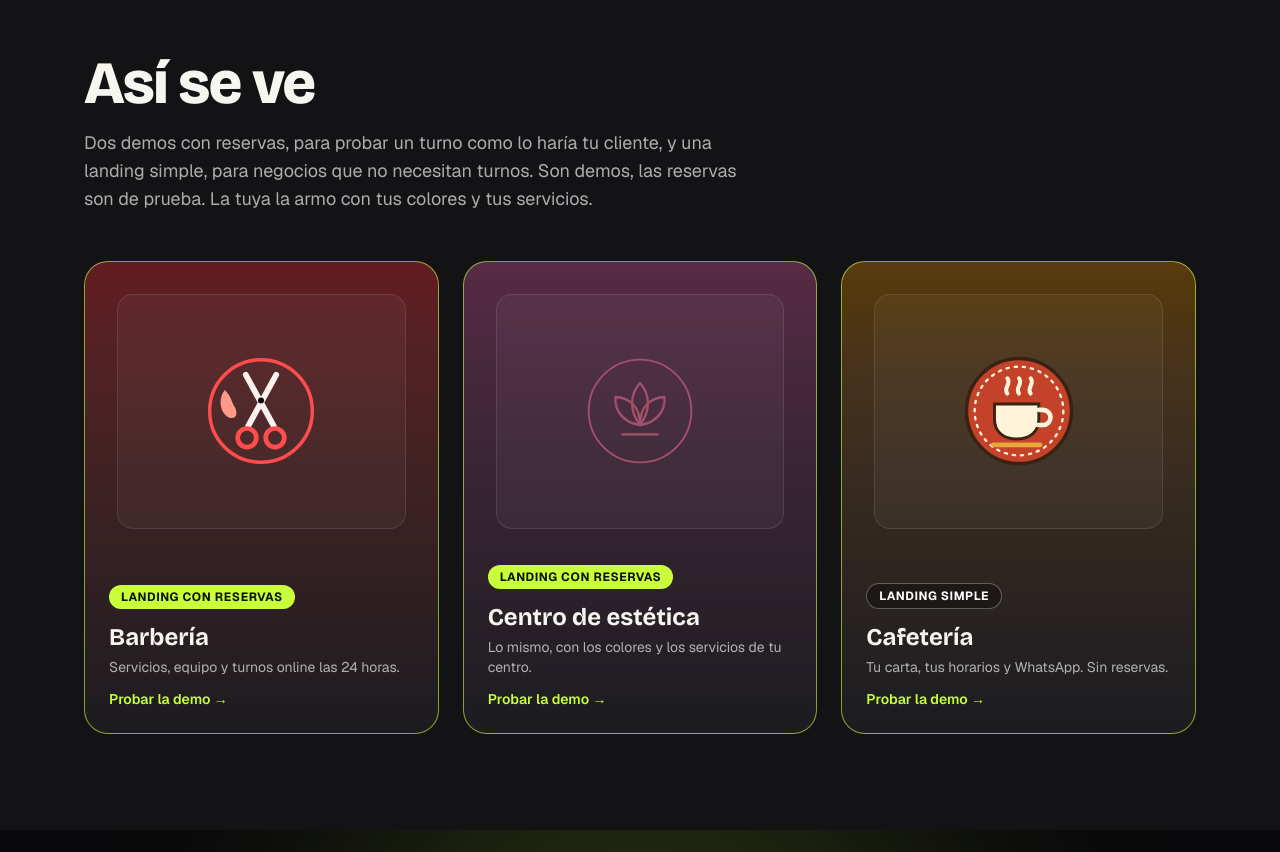
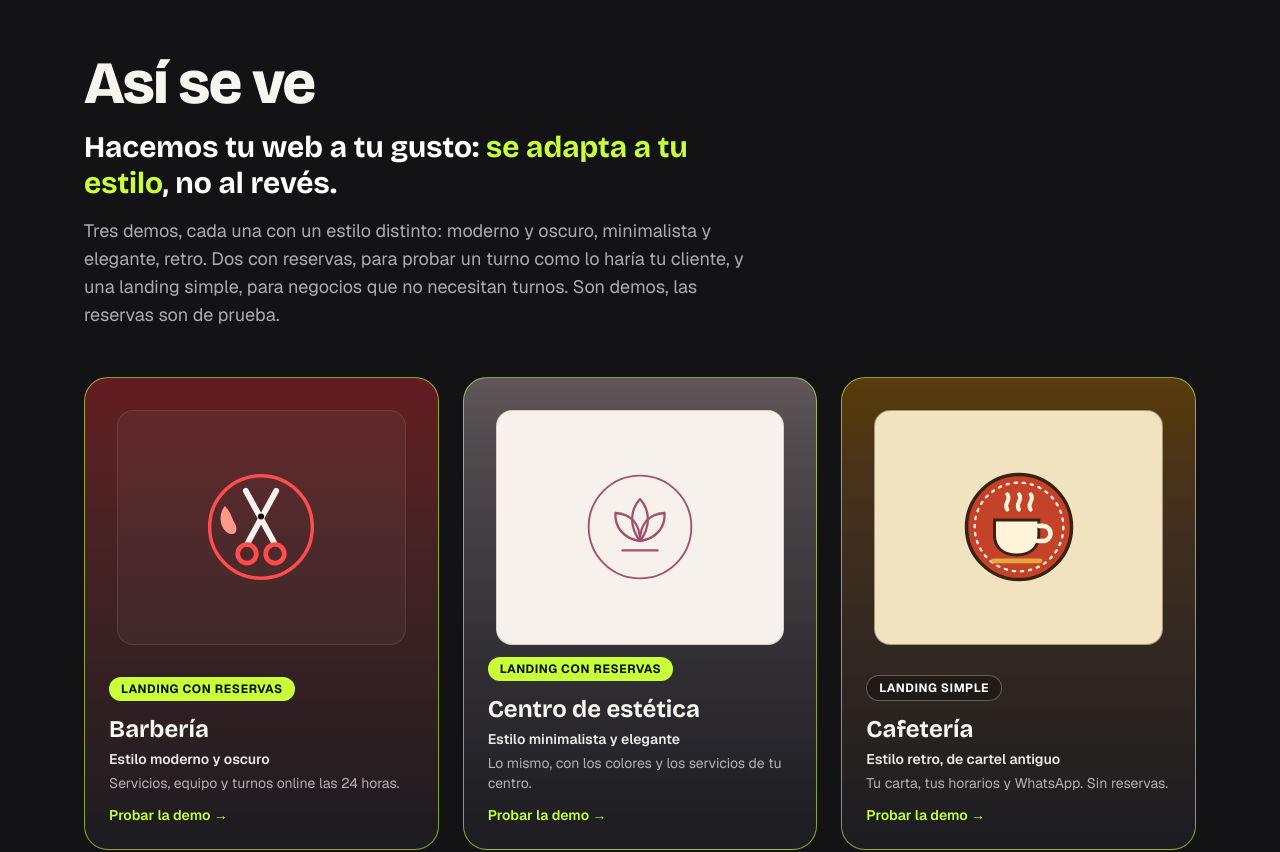
Before and after one commit to LucasSechous/ReservasWeb, a Next.js app: page / in a window 1280 px wide. Shown: the part 3720-4572 px from the top of the page. Built offline with nearby package versions, Linux system fonts and the light colour scheme; a web font is replaced by a local one.

Commit message:
Vitrina: estilo de cada demo en su tarjeta y frase de web a tu gusto
Co-Authored-By: Claude Sonnet 5.5 <noreply@anthropic.com>

```diff
--- a/src/app/page.tsx
+++ b/src/app/page.tsx
@@ -106,27 +106,33 @@ const dominios = [
 const demos = [
   {
     rubro: "Barbería",
+    estilo: "Estilo moderno y oscuro",
     tipo: "Landing con reservas",
     detalle: "Servicios, equipo y turnos online las 24 horas.",
     clase: "from-red-500/35 to-ink-3",
+    panel: "border-white/10 bg-white/[0.04] group-hover:bg-white/[0.08]",
     href: "/barberia-demo",
     logo: "/negocios/barberia-demo/logo.svg",
     conReservas: true,
   },
   {
     rubro: "Centro de estética",
+    estilo: "Estilo minimalista y elegante",
     tipo: "Landing con reservas",
     detalle: "Lo mismo, con los colores y los servicios de tu centro.",
-    clase: "from-pink-400/30 to-ink-3",
+    clase: "from-[#ead3d6]/35 to-ink-3",
+    panel: "border-[#8b7a6b]/30 bg-[#f6f1ea]",
     href: "/estetica-demo",
     logo: "/negocios/estetica-demo/logo.svg",
     conReservas: true,
   },
   {
     rubro: "Cafetería",
+    estilo: "Estilo retro, de cartel antiguo",
     tipo: "Landing simple",
     detalle: "Tu carta, tus horarios y WhatsApp. Sin reservas.",
     clase: "from-amber-500/30 to-ink-3",
+    panel: "border-[#3a2213]/40 bg-[#f1e3c0]",
     href: "/cafe-demo",
     logo: "/negocios/cafe-demo/logo.svg",
     conReservas: false,
@@ -341,11 +347,16 @@ export default function Home() {
               <h2 className="font-display text-4xl font-extrabold tracking-tight sm:text-6xl">
                 Así se ve
               </h2>
+              <p className="mt-4 max-w-2xl font-display text-2xl font-bold text-white sm:text-3xl">
+                Hacemos tu web a tu gusto: <span className="text-accent">se adapta a tu estilo</span>,
+                no al revés.
+              </p>
               <p className="mt-4 max-w-2xl text-lg text-white/65">
-                Dos demos con reservas, para probar un turno como lo haría tu
-                cliente, y una landing simple, para negocios que no necesitan
-                turnos. Son demos, las reservas son de prueba. La tuya la armo
-                con tus colores y tus servicios.
+                Tres demos, cada una con un estilo distinto: moderno y oscuro,
+                minimalista y elegante, retro. Dos con reservas, para probar un
+                turno como lo haría tu cliente, y una landing simple, para
+                negocios que no necesitan turnos. Son demos, las reservas son de
+                prueba.
               </p>
             </Reveal>
             <div className="mt-12 grid gap-6 sm:grid-cols-3">
@@ -360,7 +371,7 @@ export default function Home() {
                   >
                     <div
                       aria-hidden
-                      className="absolute inset-x-8 top-8 flex h-1/2 items-center justify-center rounded-2xl border border-white/10 bg-white/[0.04] transition duration-300 group-hover:bg-white/[0.08]"
+                      className={`absolute inset-x-8 top-8 flex h-1/2 items-center justify-center rounded-2xl border transition duration-300 ${demo.panel}`}
                     >
                       {/* eslint-disable-next-line @next/next/no-img-element */}
                       <img
@@ -379,6 +390,7 @@ export default function Home() {
                       {demo.tipo}
                     </span>
                     <p className="font-display text-2xl font-bold">{demo.rubro}</p>
+                    <p className="mt-1 text-sm font-semibold text-white/90">{demo.estilo}</p>
                     <p className="mt-1 text-sm text-white/65">{demo.detalle}</p>
                     <p className="mt-3 text-sm font-semibold text-accent">
                       Probar la demo <span aria-hidden>→</span>
```
